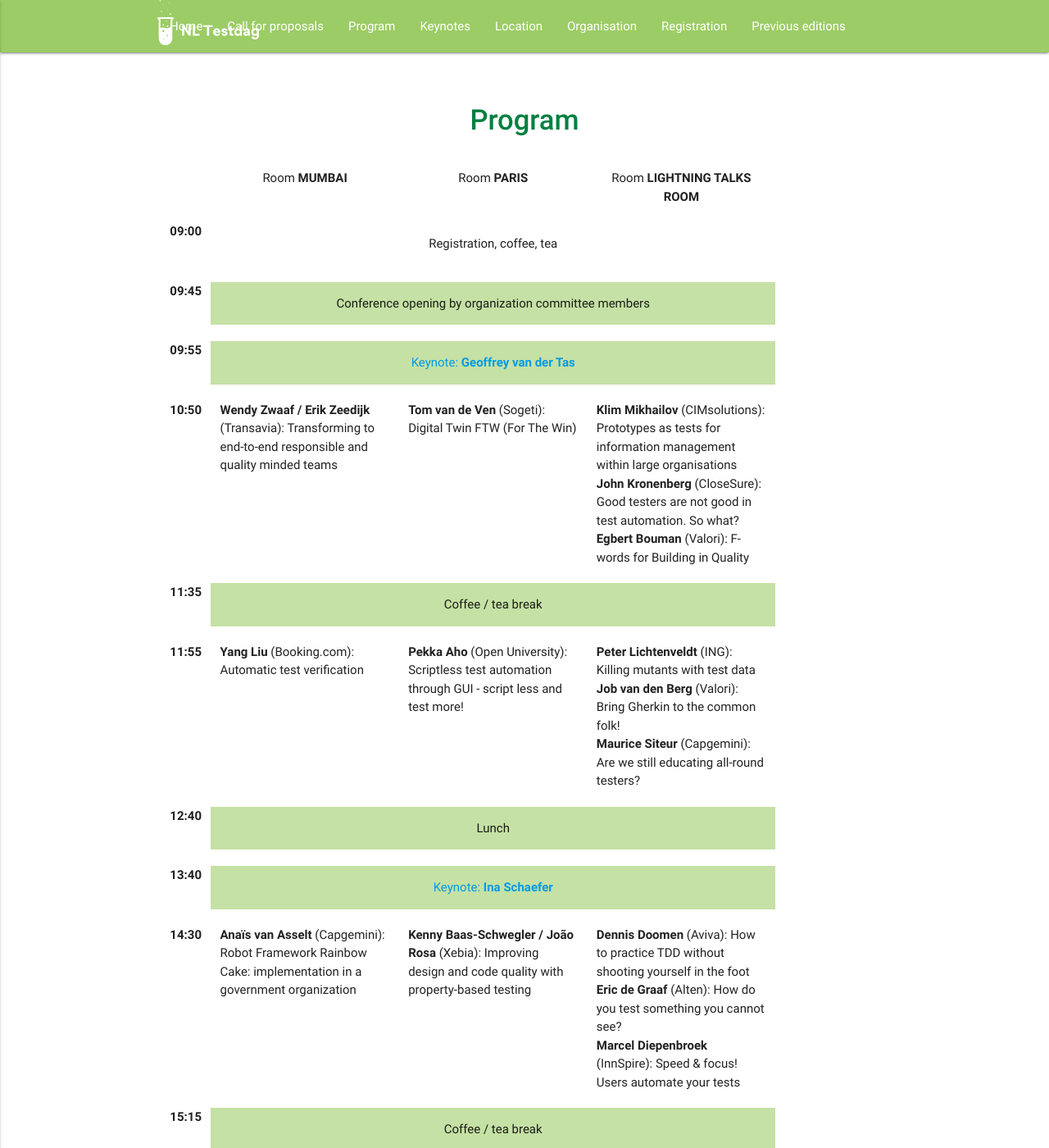
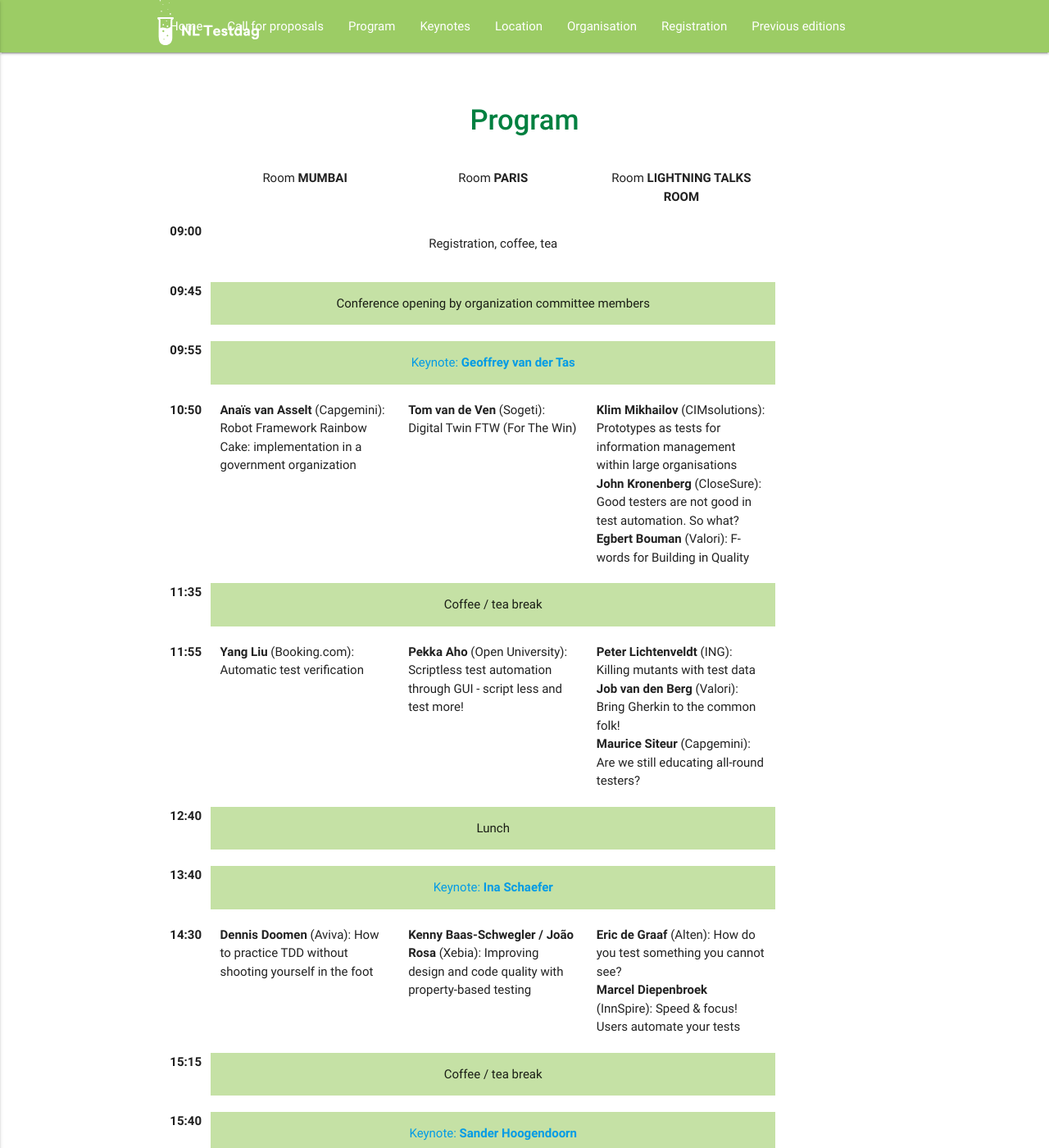
Before and after one commit to testdag2019/testdag2019.github.io, a Jekyll site: the page built from 01-programma.md, in a window 1280 px wide and 1400 px high. Shown: the whole window at 82% size. Built offline with Jekyll 4.4.1, drawn with Linux system fonts in a browser that asks for light colours; part of the change alters nothing that is shown.

Commit message:
Updated program

```diff
--- a/01-programma.md
+++ b/01-programma.md
@@ -27,7 +27,7 @@ permalink: /program/
 		</div>
 		<div class="row">
 			<div class="col s1 right-align"><b>10:50</b></div>
-			<div class="col s3"><b>Wendy Zwaaf / Erik Zeedijk</b> (Transavia): Transforming to end-to-end responsible and quality minded teams</div>
+			<div class="col s3"><b>Anaïs van Asselt</b> (Capgemini): Robot Framework Rainbow Cake: implementation in a government organization</div>
 			<div class="col s3"><b>Tom van de Ven</b> (Sogeti): Digital Twin FTW (For The Win)</div>
 			<div class="col s3"><b>Klim Mikhailov</b> (CIMsolutions): Prototypes as tests for information management within large organisations<br/><b>John Kronenberg</b> (CloseSure): Good testers are not good in test automation. So what?<br/><b>Egbert Bouman</b> (Valori): F-words for Building in Quality</div>
 		</div>
@@ -51,9 +51,9 @@ permalink: /program/
         </div>
 		<div class="row">
 			<div class="col s1 right-align"><b>14:30</b></div>
-			<div class="col s3"><b>Anaïs van Asselt</b> (Capgemini): Robot Framework Rainbow Cake: implementation in a government organization</div>
+			<div class="col s3"><b>Dennis Doomen</b> (Aviva): How to practice TDD without shooting yourself in the foot</div>
 			<div class="col s3"><b>Kenny Baas-Schwegler / João Rosa</b> (Xebia): Improving design and code quality with property-based testing</div>
-			<div class="col s3"><b>Dennis Doomen</b> (Aviva): How to practice TDD without shooting yourself in the foot<br/><b>Eric de Graaf</b> (Alten): How do you test something you cannot see?<br/><b>Marcel Diepenbroek</b> (InnSpire): Speed & focus! Users automate your tests</div>
+			<div class="col s3"><b>Eric de Graaf</b> (Alten): How do you test something you cannot see?<br/><b>Marcel Diepenbroek</b> (InnSpire): Speed & focus! Users automate your tests</div>
 		</div>
 		<div class="row">
             <div class="col s1 right-align"><b>15:15</b></div>
```
